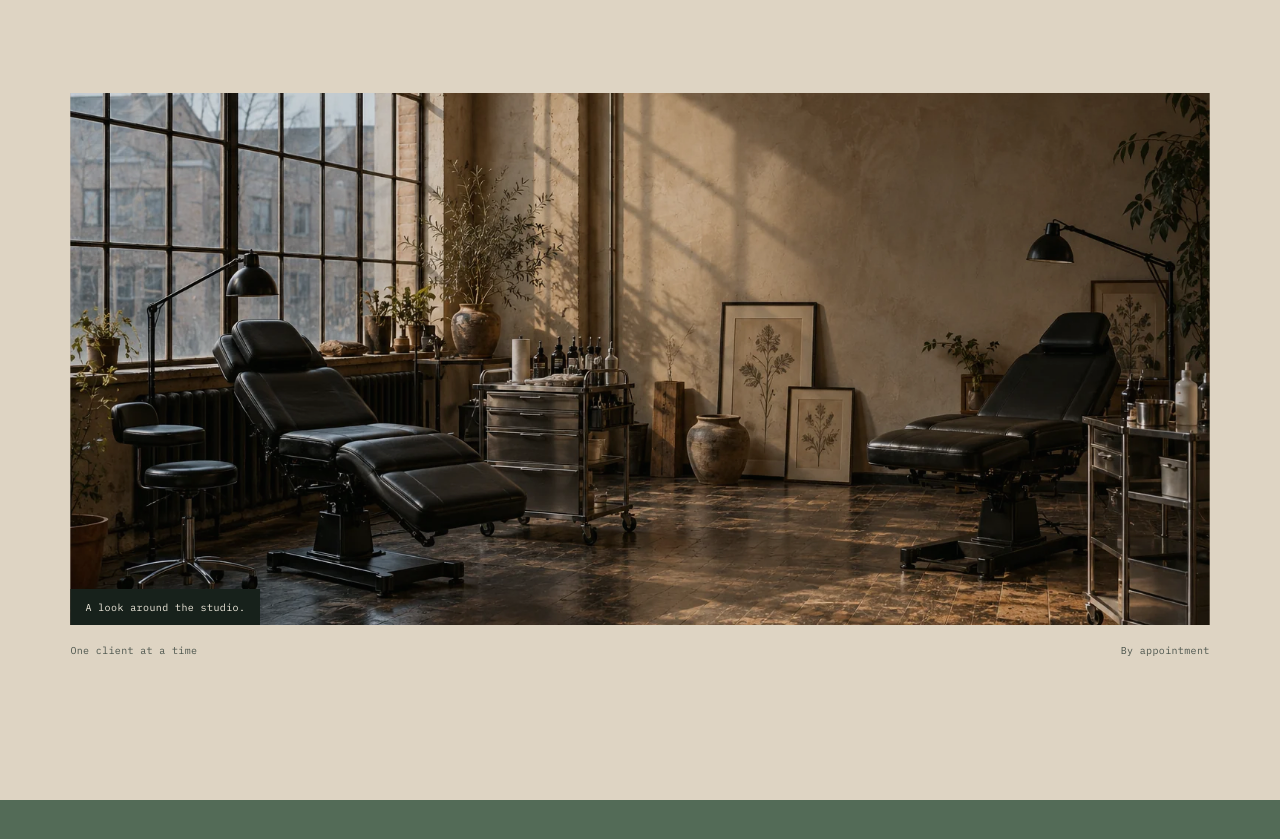
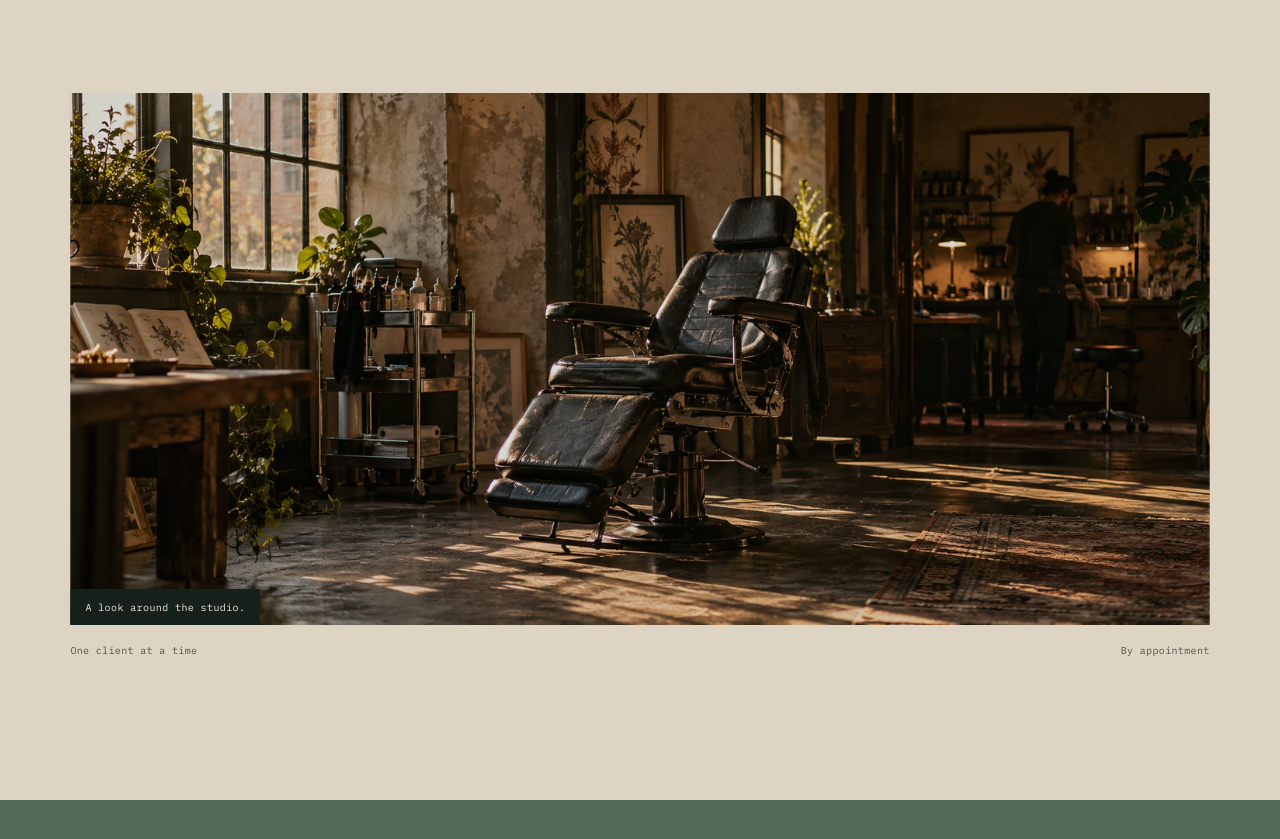
Before and after one commit to DaramolaFemi/Project-1, a Next.js app: page / in a window 1280 px wide. Shown: the part 3652-4491 px from the top of the page. Built offline with nearby package versions, Linux system fonts and the light colour scheme; no server answers.

Commit message:
Add cinematic studio photograph

```diff
--- a/src/components/StudioSection.tsx
+++ b/src/components/StudioSection.tsx
@@ -43,7 +43,7 @@ export default function StudioSection() {
         </div>
 
         <figure className="studio-photo">
-          <Image src="/images/studio.webp" alt="A quiet tattoo atelier with worn timber floors, black leather chairs and afternoon light through industrial windows" fill sizes="(max-width: 767px) 100vw, 92vw" />
+          <Image src="/images/studio-cinematic.webp" alt="A sunlit tattoo chair in a working atelier, with sketches, ink, plants and an artist preparing the room" fill sizes="(max-width: 767px) 100vw, 92vw" />
           <figcaption className="photo-note">A look around the studio.</figcaption>
         </figure>
 
```
Also changed, not shown: public/images/studio-cinematic.webp (added).
